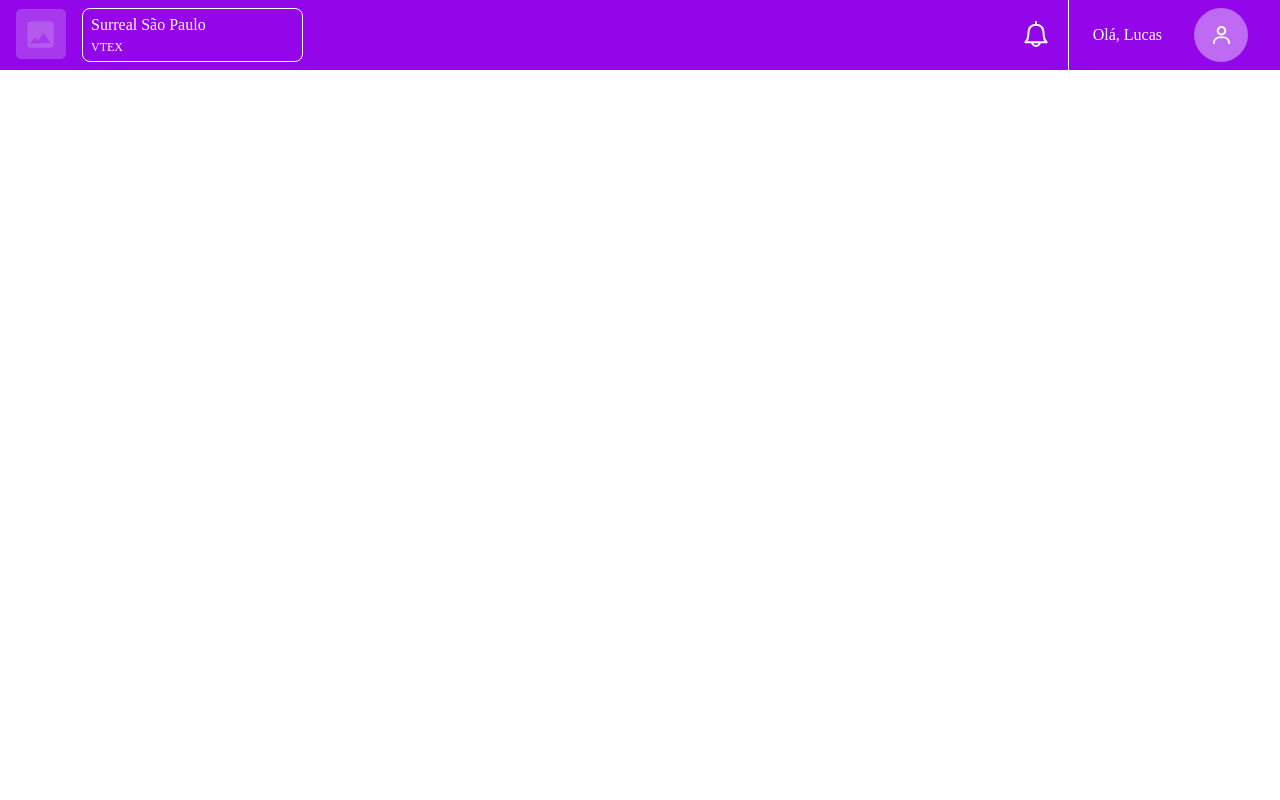
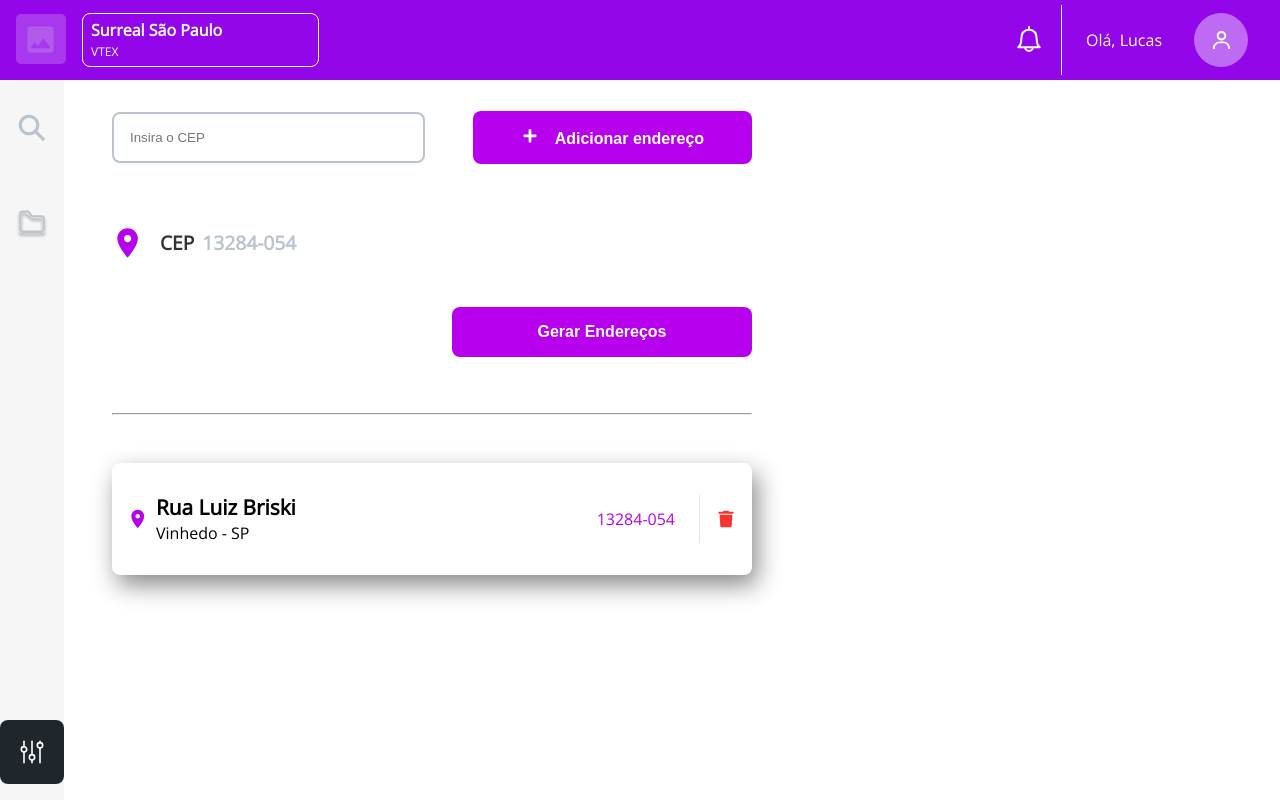
Before and after one commit to Luketube/teste-increazy, a Vue app: page / in a window 1280 px wide. Built offline with nearby package versions, Linux system fonts and the light colour scheme.

Commit message:
Finalizado layout da pagina

```diff
--- a/public/index.html
+++ b/public/index.html
@@ -8,6 +8,9 @@
     <title><%= htmlWebpackPlugin.options.title %></title>
 
     <link rel="stylesheet" href="./reset.css">
+    <link rel="preconnect" href="https://fonts.googleapis.com">
+    <link rel="preconnect" href="https://fonts.gstatic.com" crossorigin>
+    <link href="https://fonts.googleapis.com/css2?family=Open+Sans:wght@300&display=swap" rel="stylesheet">
   </head>
   <body>
     <noscript>
--- a/public/reset.css
+++ b/public/reset.css
@@ -46,3 +46,7 @@ table {
 	border-collapse: collapse;
 	border-spacing: 0;
 }
+
+:root{
+	font-family: 'Open Sans', sans-serif;
+}
--- a/src/App.vue
+++ b/src/App.vue
@@ -1,28 +1,45 @@
 <template>
   <header>
     <CabecalhoNotificacao />
-
   </header>
   <main>
-
+    <BarraLateral />
+    <div class="conteudo">
+      <BuscaCep />
+      <ListaCeps />
+      <CardsCep />
+    </div>
   </main>
 </template>
 
 <script>
 import CabecalhoNotificacao from './components/Cabecalho.vue';
+import BarraLateral from './components/BarraLateral.vue';
+import BuscaCep from './components/BuscaCep.vue';
+import ListaCeps from './components/ListaCeps.vue';
+import CardsCep from './components/CardsCep.vue';
 
 
 export default {
   name: 'App',
   components: {
-    CabecalhoNotificacao
+    CabecalhoNotificacao,
+    BarraLateral,
+    BuscaCep,
+    ListaCeps,
+    CardsCep
 }
 }
 </script>
 
-<style>
-#app {
-  margin: 0;
-  padding: 0;
+<style scoped>
+main{
+  display: flex;
 }
+
+.conteudo{
+  margin-left: 3rem;
+  max-width: 50%;
+}
+
 </style>
--- /dev/null
+++ b/src/components/BarraLateral.vue
@@ -0,0 +1,55 @@
+<template>
+
+<aside>
+    <div class="aside_top">
+        <img class="icons icons_top" src="../assets/icone-busca.svg" alt="Icone de bússola">
+        <img class="icons icons_top" src="../assets/icone-folder2.svg" alt="Icone de pasta">
+    </div>
+    <img class="icons aside_bottom" src="../assets/icone-ajuste.svg" alt="">
+</aside>
+
+
+</template>
+
+<script>
+
+export default {
+    name: 'BarraLateral',
+}
+
+</script>
+
+<style scoped>
+aside{
+    align-items: center;
+    background-color: #F6F6F6;
+    display: flex;
+    flex-direction: column;
+    justify-content: space-between;
+    max-width: 5.5rem;
+    height: calc(100vh - 5rem);
+}
+
+.aside_top{
+
+    display: flex;
+    justify-content: space-around;
+    flex-direction: column;
+}
+
+.icons_top{
+    margin: 2rem 0;
+}
+
+.icons{
+    max-width: 32px;
+}
+
+.aside_bottom{
+    background-color: #20272C;
+    padding: 1rem;
+    border-radius: 8px;
+    margin-bottom: 1rem;
+}
+
+</style>
--- /dev/null
+++ b/src/components/BuscaCep.vue
@@ -0,0 +1,52 @@
+<template>
+<div>
+    <input type="text" placeholder="Insira o CEP">
+    <button type="reset"><img src="../assets/icone-plus.svg">Adicionar endereço</button>
+</div>
+
+
+</template>
+
+<script>
+export default{
+    name: 'BuscaCep'
+}
+
+</script>
+
+<style scoped>
+div{
+    align-items: center;
+    display: flex;
+    justify-content: space-between;
+}
+input{
+    border: solid 2px #BBC4CE;
+    border-radius: 8px;
+    margin: 2rem 3rem 2rem 0;
+    padding: 1rem;
+    width: 300px;
+}
+
+button{
+    background-color: #B600EE;
+    border: none;
+    border-radius: 8px;
+    color: #FFFFFF;
+    font-size: 16px;
+    font-weight: 700;
+    padding: 1rem;
+    width: 300px;
+}
+
+button:hover{
+    cursor: pointer;
+}
+
+img{
+    align-items: center;
+    margin-right: 1rem;
+    max-width: 18px;
+}
+
+</style>
--- a/src/components/Cabecalho.vue
+++ b/src/components/Cabecalho.vue
@@ -31,6 +31,7 @@ nav{
     display: flex;
     background-color: #9206E9;
     align-items: center;
+    height: 5rem;
 }
 
 img{
@@ -56,6 +57,7 @@ p{
     border: 1px solid #FFFFFF;
     border-radius: 8px;
     padding: 0.5rem 6rem 0.5rem 0.5rem;
+    font-weight: 700;
 }
 
 .cidade_secundario{
--- /dev/null
+++ b/src/components/CardsCep.vue
@@ -0,0 +1,60 @@
+<template>
+    <div class="card">
+        <img src="../assets/icone-lugar.svg" alt="Icone de localização de mapas">
+        <div class="card_conteudo">
+            <div>
+            <p class="nome_rua">Rua Luiz Briski</p>
+            <p>Vinhedo - SP</p>
+            </div>
+            <p class="cep">13284-054</p>
+        </div>
+        <img src="../assets/icone-lixo.svg" alt="Icone de lixeira">
+    </div>
+
+</template>
+
+<script>
+export default{
+    name: 'CardsCep'
+}
+
+</script>
+
+<style scoped>
+.card{
+    align-items: center;
+    border-radius: 8px;
+    box-shadow: 5px 10px 25px 0px #888888;
+    display: flex;
+    margin-top: 3rem;
+    padding: 2rem 0.5rem;
+}
+
+img{
+    margin: .5rem;
+    max-width: 20px;
+}
+
+.card_conteudo{
+    align-items: center;
+    display: flex;
+    justify-content: space-between;
+    width: 100%;
+
+}
+
+.nome_rua{
+    font-weight: 800;
+    font-size: 1.3rem;
+    margin-bottom: .5rem;
+    width: max-content;
+}
+
+.cep{
+    color: #B600EE;
+    border-right: 1px solid #E0E6EA;
+    padding: 1rem 1.5rem;
+    margin-right: 0.5rem;
+}
+
+</style>
--- /dev/null
+++ b/src/components/ListaCeps.vue
@@ -0,0 +1,68 @@
+<template>
+    <ul>
+        <li>
+            <img src="../assets/icone-lugar.svg" alt="Icone de marcação de mapa">
+            <p><strong>CEP</strong>13284-054</p>
+        </li>
+    </ul>
+
+    <div class="botao">
+        <button>Gerar Endereços</button>
+    </div>
+
+    <hr>
+
+</template>
+
+<script>
+export default{
+    name: 'ListaCeps'
+}
+
+</script>
+
+<style scoped>
+ul{
+    margin-top: 2rem;
+}
+
+li{
+    align-items: center;
+    display: flex;
+    font-size: 1.2rem;
+}
+
+img{
+    margin-right: 1rem;
+}
+
+p{
+    font-weight: 600;
+    color: #BBC4CE;
+}
+
+strong{
+    color: #333333;
+    font-weight: bold;
+    margin-right: .5rem;
+}
+
+.botao{
+    display: flex;
+    justify-content: flex-end;
+
+}
+
+button{
+    background-color: #B600EE;
+    border: none;
+    border-radius: 8px;
+    color: #FFFFFF;
+    font-size: 16px;
+    font-weight: 700;
+    margin: 3rem 0;
+    padding: 1rem;
+    width: 300px;
+}
+
+</style>
```
